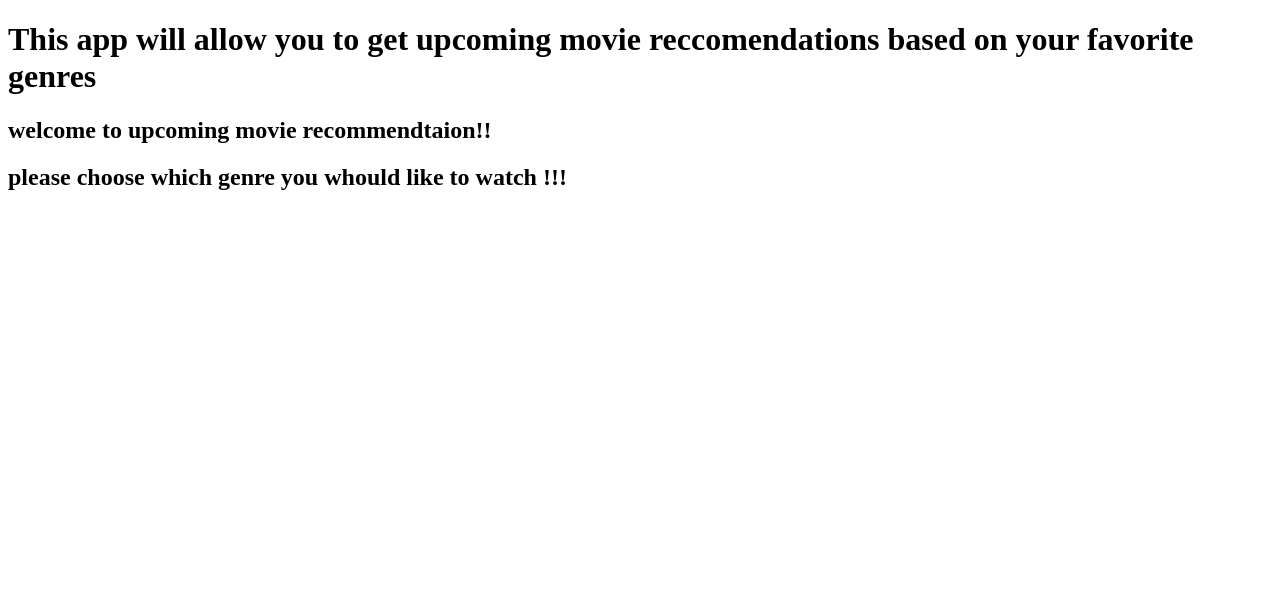
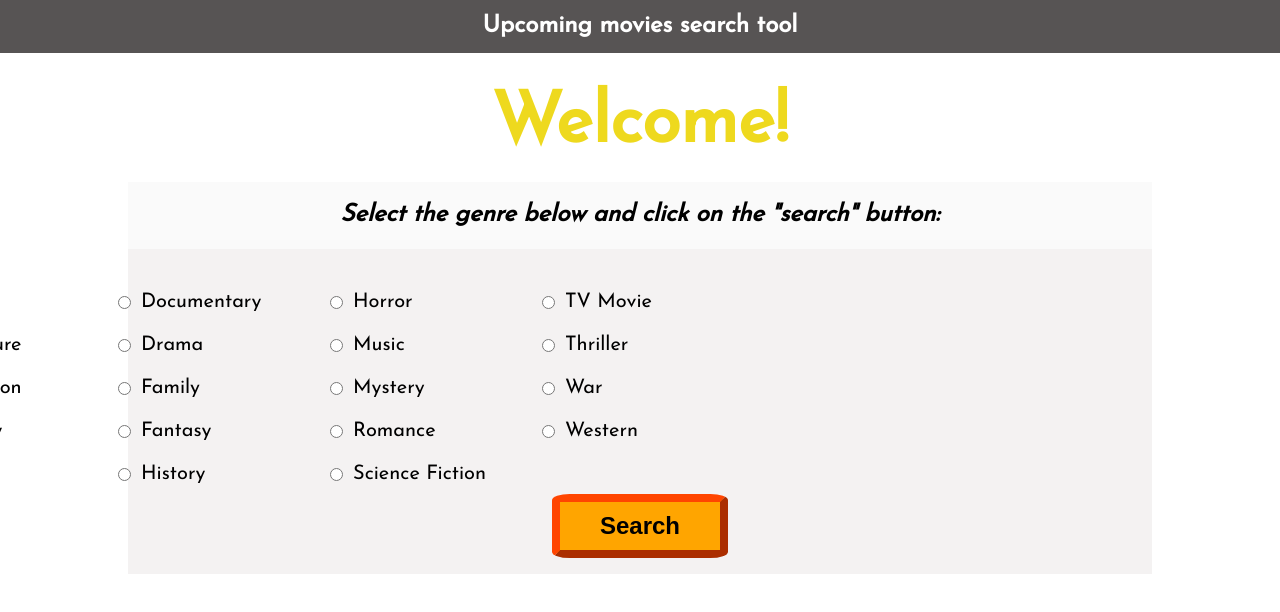
Before and after one commit to team-movie-pals/project-2, a plain HTML site: page index.html in a window 1280 px wide. Drawn offline with Linux system fonts and the light colour scheme.

Commit message:
Update index.html

```diff
--- a/index.html
+++ b/index.html
@@ -4,15 +4,144 @@
     <meta charset="UTF-8">
     <meta http-equiv="X-UA-Compatible" content="IE=edge">
     <meta name="viewport" content="width=device-width, initial-scale=1.0">
-    <title>upcoming movie by genre</title>
+    <!-- link to FONTS -->
+
+<link rel="preconnect" href="https://fonts.gstatic.com" crossorigin>
+<link href="https://fonts.googleapis.com/css2?family=Josefin+Sans&display=swap" rel="stylesheet">
+
+    <!-- link to stylesheet -->
+    <!-- LINK TO STYLESHEET -->
+    <link rel="stylesheet" href="styles.css">
+
+    <!-- <title>upcoming movie by genre</title> -->
+    <!-- Suggestion: -->
+    <title>Upcoming movies search tool</title>
 </head>
 <body>
     <header>
-        <h1>This app will allow you to get upcoming movie reccomendations based on your favorite genres</h1>
 
-        <h2>welcome to upcoming movie recommendtaion!!</h2>
+        <h2>Upcoming movies search tool</h2>
 
-        <h2>please choose which genre you whould like to watch !!!</h2>
+        <div class="wrapper">
+            <h1>Welcome!</h1>
+
+            <div class="genreSelection">
+                <h3>Select the genre below and click on the "search" button:</h3>
+
+                <form action="#" method="#" class="myForm" name="genreForm">
+
+                    <div class="genresList">
+                        <div class="boxAndGenre">
+                            <input type="radio" name="genreButton" value="28" id="action">
+                            <label for="action">Action</label>
+                        </div>
+
+                        <div class="boxAndGenre">
+                            <input type="radio" name="genreButton" value="12" id="adventure">
+                            <label for="adventure">Adventure</label>
+                        </div>
+
+                        <div class="boxAndGenre">
+                            <input type="radio" name="genreButton" value="16" id="animation">
+                            <label for="animation">Animation</label>
+                        </div>
+
+                        <div class="boxAndGenre">
+                            <input type="radio" name="genreButton" value="35" id="comedy">
+                            <label for="comedy">Comedy</label>
+                        </div>
+
+                        <div class="boxAndGenre">
+                            <input type="radio" name="genreButton" value="80" id="crime">
+                            <label for="crime">Crime</label>
+                        </div>
+
+                        <div class="boxAndGenre">
+                            <input type="radio" name="genreButton" value="99" id="documentary">
+                            <label for="documentary">Documentary</label>
+                        </div>
+
+                        <div class="boxAndGenre">
+                            <input type="radio" name="genreButton" value="18" id="drama">
+                            <label for="drama">Drama</label>
+                        </div>
+
+                        <div class="boxAndGenre">
+                            <input type="radio" name="genreButton" value="10751" id="family">
+                            <label for="family">Family</label>
+                        </div>
+
+                        <div class="boxAndGenre">
+                            <input type="radio" name="genreButton" value="14" id="fantasy">
+                            <label for="fantasy">Fantasy</label>
+                        </div>
+
+                        <div class="boxAndGenre">
+                            <input type="radio" name="genreButton" value="36" id="history">
+                            <label for="history">History</label>
+                        </div>
+
+                        <div class="boxAndGenre">
+                            <input type="radio" name="genreButton" value="27" id="horror">
+                            <label for="horror">Horror</label>
+                        </div>
+
+                        <div class="boxAndGenre">
+                            <input type="radio" name="genreButton" value="10402" id="music">
+                            <label for="music">Music</label>
+                        </div>
+
+                        <div class="boxAndGenre">
+                            <input type="radio" name="genreButton" value="9648" id="mystery">
+                            <label for="mystery">Mystery</label>
+                        </div>
+
+                        <div class="boxAndGenre">
+                            <input type="radio" name="genreButton" value="10749" id="romance">
+                            <label for="romance">Romance</label>
+                        </div>
+
+                        <div class="boxAndGenre">
+                            <input type="radio" name="genreButton" value="878" id="scienceFiction">
+                            <label for="scienceFiction">Science Fiction</label>
+                        </div>
+
+                        <div class="boxAndGenre">
+                            <input type="radio" name="genreButton" value="10770" id="tvMovie">
+                            <label for="tvMovie">TV Movie</label>
+                        </div>
+
+                        <div class="boxAndGenre">
+                            <input type="radio" name="genreButton" value="53" id="thriller">
+                            <label for="thriller">Thriller</label>
+                        </div>
+
+                        <div class="boxAndGenre">
+                            <input type="radio" name="genreButton" value="war" id="10752">
+                            <label for="war">War</label>
+                        </div>
+
+                        <div class="boxAndGenre">
+                            <input type="radio" name="genreButton" value="37" id="western">
+                            <label for="western">Western</label>
+                        </div>
+                    </div><!-- end of "genresList"  div-->
+
+                    <div class="button">
+                        <button onclick="movie()" id="btn1">Search</button>
+                    </div>
+                </form>
+            </div><!-- end of "genreSelection" div -->
+        </div><!-- end of WRAPPER div -->
     </header>
+
+    <section class="moviesList">
+        <ul class="gallery">
+
+
+        </ul>
+    </section>
+
+    <script src="script.js"></script>
 </body>
 </html>
```
